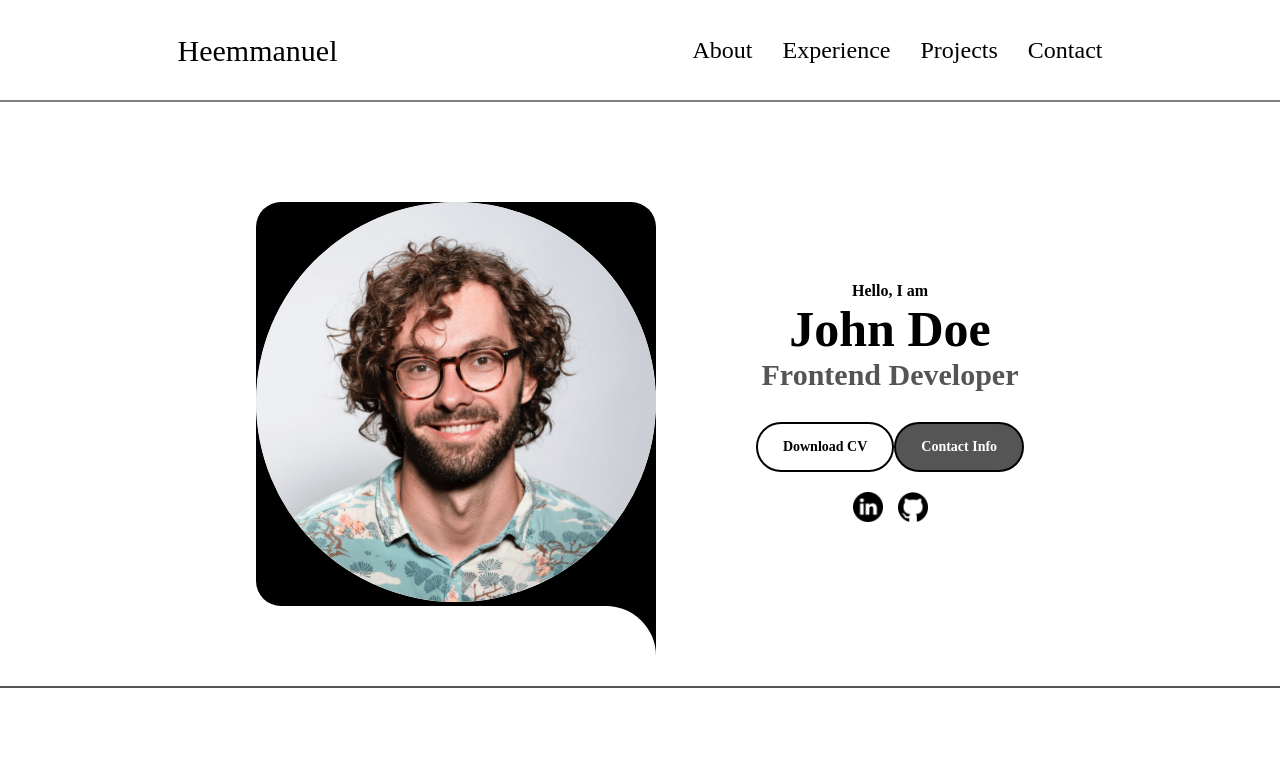
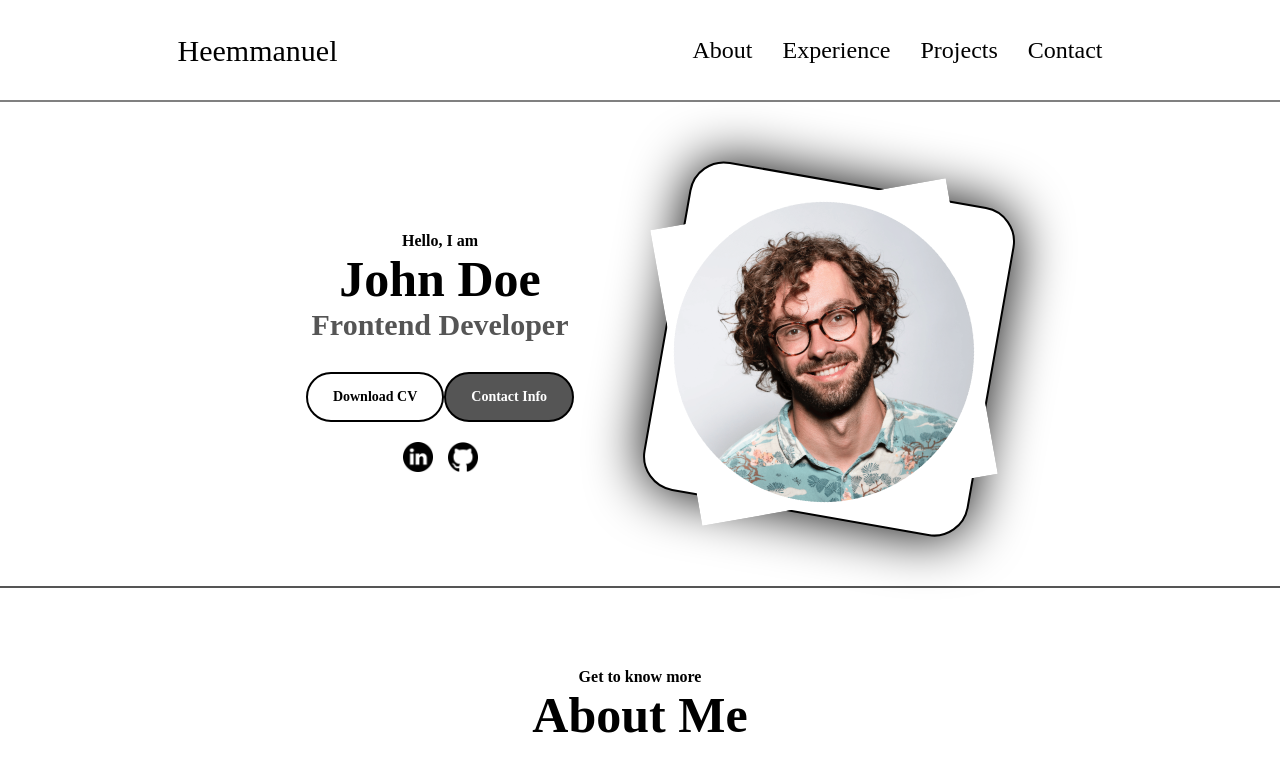
Before and after one commit to theheemmanuel/portfol, a plain HTML site: page index.html in a window 1280 px wide. Shown: the top 765 px of the page. Drawn offline with Linux system fonts and the light colour scheme.

Commit message:
editted image

```diff
--- a/index.html
+++ b/index.html
@@ -18,12 +18,6 @@
     </header>
     <p class="line2" id="home"></p>
     <section class="next1">
-      <div class="next1a">
-        <div class="span"></div>
-        <div>
-          <img src="images/profile-pic.png" alt="profilepic" />
-        </div>
-      </div>
       <div class="next1b">
         <p>Hello, I am</p>
         <h1>John Doe</h1>
@@ -43,6 +37,12 @@
           <a target="_blank" href="https://github.com/oladirane"
             ><img src="images/github.png" alt=""
           /></a>
+        </div>
+      </div>
+      <div class="next1a">
+        <div class="span"></div>
+        <div>
+          <img src="images/profile-pic.png" alt="profilepic" />
         </div>
       </div>
     </section>
--- a/style.css
+++ b/style.css
@@ -67,9 +67,10 @@
 }
 
 .next1a img {
-  width: 400px;
-  height: 400px;
-  border-radius: 50%;
+  width: 300px;
+  height: 300px;
+  transform: rotate(-10deg);
+  /* border-radius: 50%; */
   position: relative;
 }
 
@@ -78,29 +79,34 @@
 }
 
 .span {
-  background-color: rgb(0, 0, 0);
-  width: 100%;
-  height: 100%;
+  /* background-color: rgb(59, 50, 50); */
+  transform: rotate(10deg);
+  width: 110%;
+  height: 110%;
   position: absolute;
-  border-radius: 25px 25px 0 25px;
+  top: -20px;
+  left: -10px;
+  border-radius: 35px;
+  border: solid 2px black;
+  box-shadow: 0px 0px 55px rgb(0, 0, 0);
 }
 
-.next1a .span::before,
+/* .next1a .span::before,
 .next1a .span::after {
   content: "";
   width: 50px;
-  height: 50px;
+  height: 60px;
   background-color: rgb(255, 255, 255);
   position: absolute;
-  bottom: -50px;
+  bottom: -60px;
   right: 0;
-  border-radius: 0 50px 0 0;
-}
+  border-radius: 0 60px 0 0;
+} */
 
-.next1a .span::before {
+/* .next1a .span::before {
   border-radius: 0px;
   background-color: black;
-}
+} */
 
 .next1b p {
   font-weight: 600;
```
